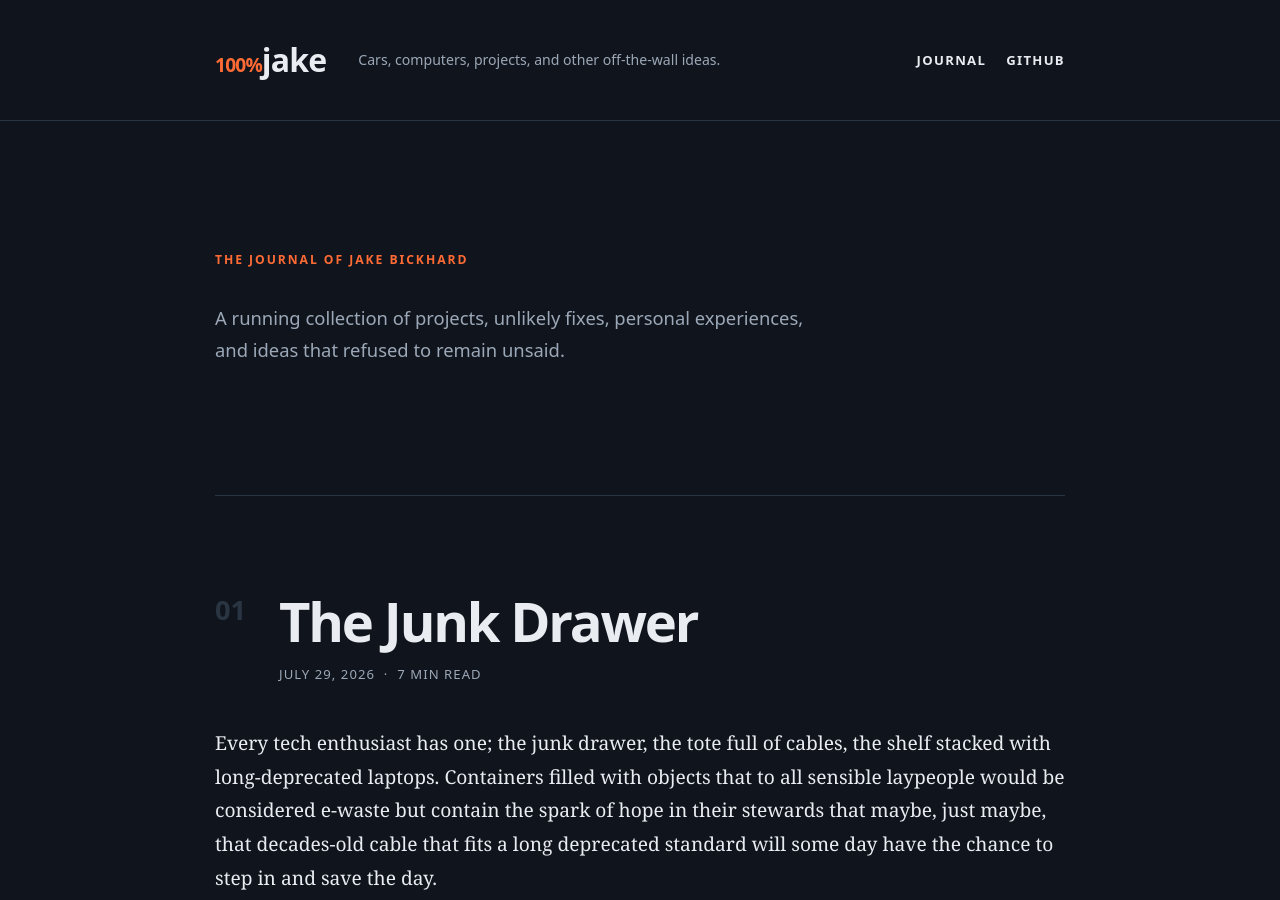
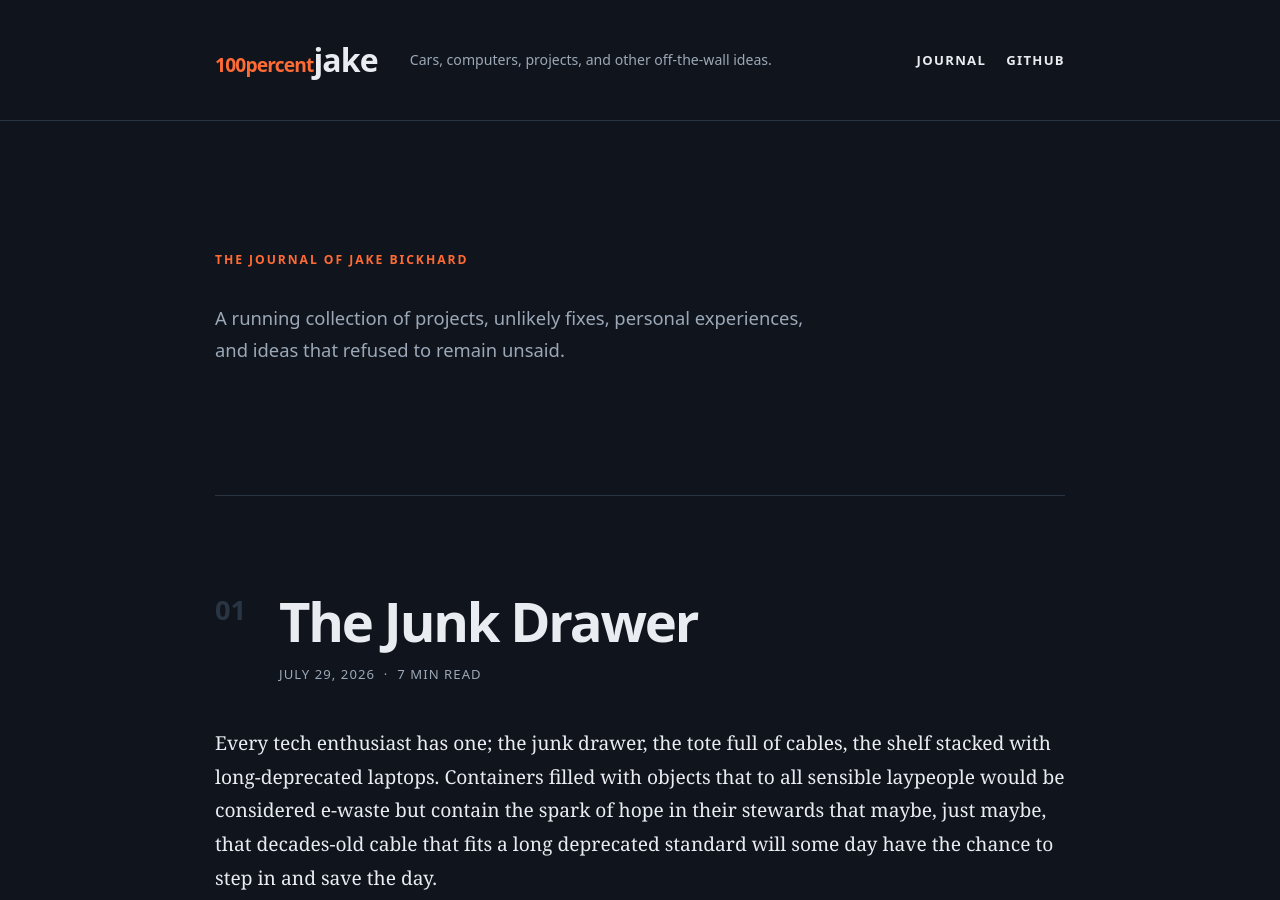
Before and after one commit to 100percentjake/100percentjake.github.io, a Jekyll site: the page built from index.html, in a window 1280 px wide and 900 px high. Built offline with Jekyll 4.4.1, drawn with Linux system fonts in a browser that asks for light colours.

Commit message:
Change brand mark from '100%' to '100percent'

```diff
--- a/_layouts/default.html
+++ b/_layouts/default.html
@@ -12,7 +12,7 @@
     <header class="site-header">
       <div class="header-inner">
         <a class="brand" href="{{ '/' | relative_url }}" aria-label="{{ site.title }} home">
-          <span class="brand-mark">100%</span>
+          <span class="brand-mark">100percent</span>
           <span class="brand-name">jake</span>
         </a>
         <p class="tagline">{{ site.description }}</p>
```
